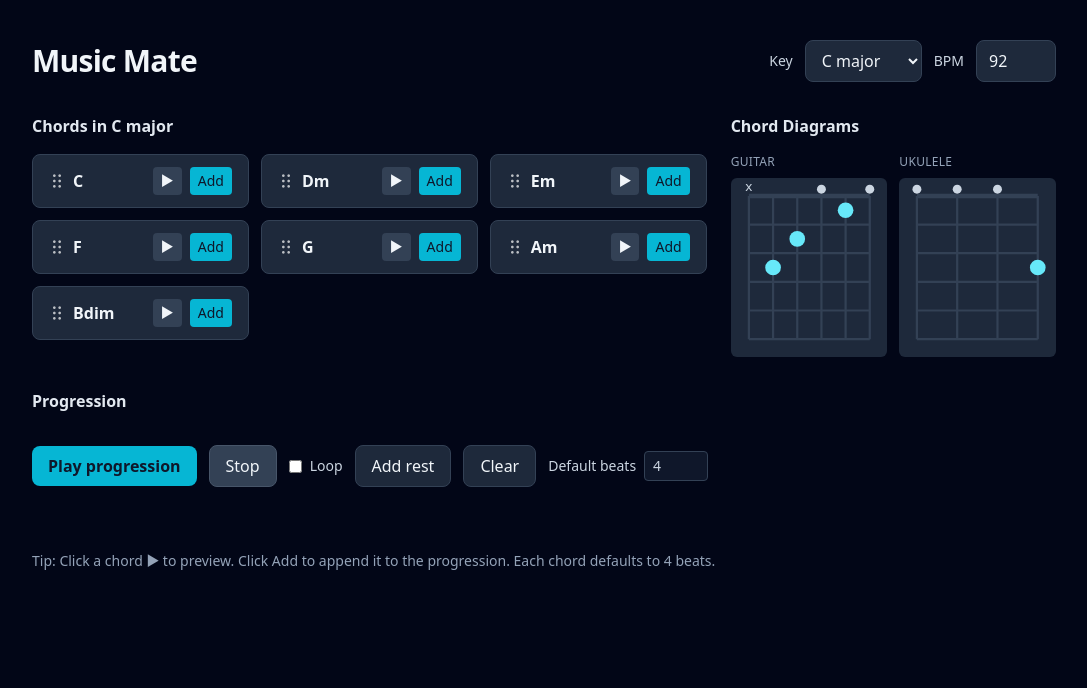
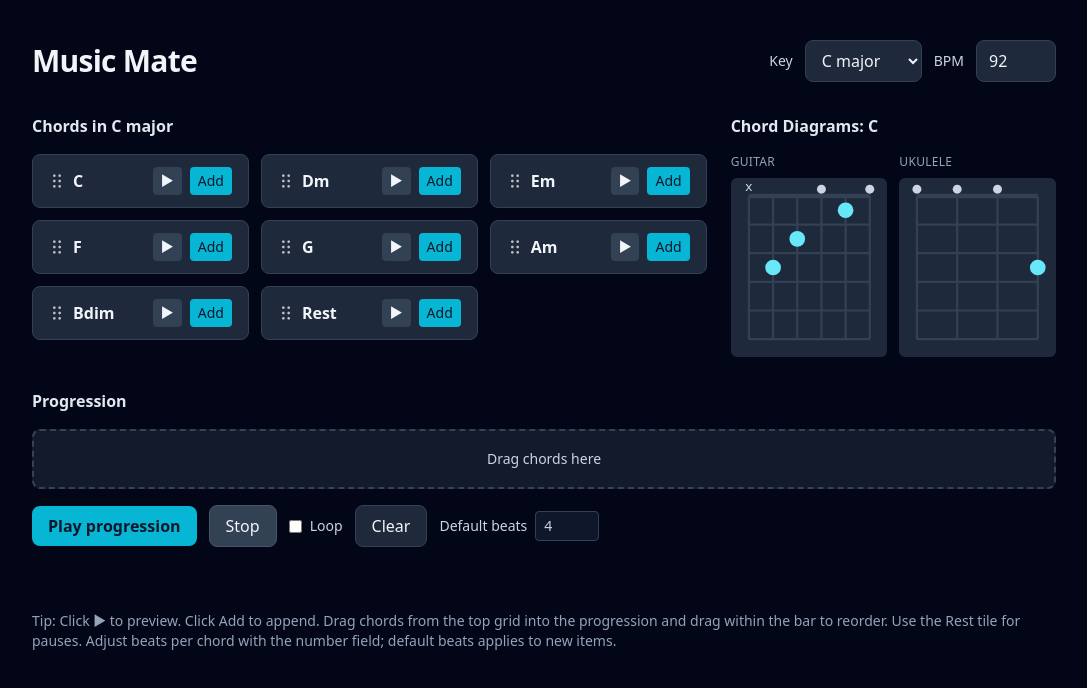
Before and after one commit to danrose499/Music-Mate, a Svelte app: page / in a window 1280 px wide. Shown: the top 688 px of the page, without its empty margins (96-1183 px from the left). Built offline with nearby package versions, Linux system fonts and the light colour scheme.

Commit message:
Documentation, DnD enhancements

```diff
--- a/src/App.svelte
+++ b/src/App.svelte
@@ -98,7 +98,8 @@
 
   function insertAt(index, chord) {
     const i = Math.max(0, Math.min(index ?? progression.length, progression.length))
-    const item = { chord, beats: defaultBeats }
+    const normalizedChord = chord === 'REST' ? null : chord
+    const item = { chord: normalizedChord, beats: defaultBeats }
     progression = [...progression.slice(0, i), item, ...progression.slice(i)]
   }
 
@@ -165,11 +166,13 @@
           {#each chords as c}
             <ChordButton name={c} onPreview={() => preview(c)} onAdd={() => addToProgression(c)} onSelect={() => selectChord(c)} />
           {/each}
+          <!-- Rest tile (draggable) -->
+          <ChordButton name="Rest" dragPayload="REST" onAdd={addRestToProgression} />
         </div>
       </div>
 
       <div class="space-y-4">
-        <h2 class="font-semibold text-slate-200">Chord Diagrams</h2>
+        <h2 class="font-semibold text-slate-200">Chord Diagrams: {currentChord}</h2>
         <div class="grid grid-cols-2 gap-3">
           <div class="space-y-2">
             <div class="text-xs uppercase tracking-wide text-slate-400">Guitar</div>
@@ -193,7 +196,6 @@
           <input type="checkbox" bind:checked={loop} class="accent-cyan-500" />
           Loop
         </label>
-        <button class="px-4 py-2 rounded-lg bg-slate-800 hover:bg-slate-700 border border-slate-700" on:click={addRestToProgression}>Add rest</button>
         <button class="px-4 py-2 rounded-lg bg-slate-800 hover:bg-slate-700 border border-slate-700" on:click={() => { progression = [] }}>Clear</button>
         <div class="flex items-center gap-2 text-sm text-slate-300">
           <label for="default-beats">Default beats</label>
@@ -202,6 +204,6 @@
       </div>
     </section>
 
-    <footer class="pt-8 text-sm text-slate-400">Tip: Click a chord ▶︎ to preview. Click Add to append it to the progression. Each chord defaults to 4 beats.</footer>
+    <footer class="pt-8 text-sm text-slate-400">Tip: Click ▶︎ to preview. Click Add to append. Drag chords from the top grid into the progression and drag within the bar to reorder. Use the Rest tile for pauses. Adjust beats per chord with the number field; default beats applies to new items.</footer>
   </div>
 </main>
--- a/src/components/ChordButton.svelte
+++ b/src/components/ChordButton.svelte
@@ -3,14 +3,16 @@
   export let onPreview
   export let onAdd
   export let onSelect
+  export let dragPayload = null
 
   let tempDragImage = null
   import dragIcon from '../assets/images/drag.png'
 
   function handleDragStart(e) {
-    e.dataTransfer.setData('application/x-chord', name)
+    const payload = dragPayload ?? name
+    e.dataTransfer.setData('application/x-chord', payload)
     // Fallback for browsers that strip custom types during dragover/drag
-    e.dataTransfer.setData('text/plain', `CHORD:${name}`)
+    e.dataTransfer.setData('text/plain', `CHORD:${payload}`)
     e.dataTransfer.effectAllowed = 'copyMove'
     const img = document.createElement('div')
     img.textContent = name
--- a/src/components/ProgressionBar.svelte
+++ b/src/components/ProgressionBar.svelte
@@ -93,6 +93,17 @@
     overSide = 'right'
   }
 
+  function onEmptyDragOver(e) {
+    handleDragOver(e)
+    const types = Array.from(e.dataTransfer?.types || [])
+    const isChord = types.includes('application/x-chord')
+    let chord = null
+    try { chord = e.dataTransfer?.getData('application/x-chord') || null } catch {}
+    ghostChord = isChord ? (chord || ghostChord || 'Chord') : null
+    overIndex = 0
+    overSide = 'left'
+  }
+
   function onItemDrop(e, i) {
     e.preventDefault()
     e.stopPropagation()
@@ -136,6 +147,7 @@
   {#each progression as item, i}
     <div
       class="flex items-center gap-2 bg-slate-800 border border-slate-700 px-3 py-2 rounded-lg cursor-move relative"
+      class:drop-highlight={(overIndex === i) || (overIndex === i + 1)}
       draggable="true"
       on:dragstart={(e) => handleDragStart(e, i)}
       on:dragover={(e) => onItemDragOver(e, i)}
@@ -167,15 +179,32 @@
       {/if}
     </div>
     {#if ghostChord && overIndex === i + 1 && (i + 1) < progression.length}
-      <div class="px-3 py-2 rounded-lg bg-cyan-500/30 border border-cyan-400 text-cyan-100 text-sm font-semibold">{ghostChord}</div>
+      <div class="px-3 py-2 rounded-lg bg-cyan-500/30 border border-cyan-400 text-cyan-100 text-sm font-semibold ghost-preview">{ghostChord === 'REST' ? 'Rest' : ghostChord}</div>
     {/if}
   {/each}
 
-  {#if overIndex === progression.length}
+  {#if overIndex === progression.length && progression.length > 0}
     <div class="w-0.5 h-6 bg-cyan-400 rounded self-center" />
     {#if ghostChord}
-      <div class="px-3 py-2 rounded-lg bg-cyan-500/30 border border-cyan-400 text-cyan-100 text-sm font-semibold">{ghostChord}</div>
+      <div class="px-3 py-2 rounded-lg bg-cyan-500/30 border border-cyan-400 text-cyan-100 text-sm font-semibold ghost-preview">{ghostChord === 'REST' ? 'Rest' : ghostChord}</div>
     {/if}
+  {/if}
+
+  {#if progression.length === 0}
+    <div
+      class="w-full min-h-[60px] flex items-center justify-center border-2 border-dashed border-slate-600/70 rounded-lg bg-slate-800/60 text-slate-300"
+      role="list"
+      aria-label="Empty progression drop zone"
+      on:dragover={onEmptyDragOver}
+      on:drop={(e) => onItemDrop(e, 0)}
+    >
+      <div class="pointer-events-none select-none text-sm">Drag chords here</div>
+      {#if ghostChord}
+        <div class="ml-3 px-3 py-2 rounded-lg bg-cyan-500/30 border border-cyan-400 text-cyan-100 text-sm font-semibold ghost-preview">
+          {ghostChord === 'REST' ? 'Rest' : ghostChord}
+        </div>
+      {/if}
+    </div>
   {/if}
 </div>
 
@@ -185,4 +214,19 @@
     opacity: 0.85;
     transform: scale(0.98);
   }
+
+  /* drop target highlight */
+  .drop-highlight {
+    box-shadow: inset 0 0 0 2px rgba(34, 211, 238, 0.35);
+    transition: box-shadow 120ms ease;
+  }
+
+  /* ghost preview animation */
+  @keyframes ghostIn {
+    from { transform: scale(0.96); opacity: 0.6; }
+    to { transform: scale(1); opacity: 1; }
+  }
+  .ghost-preview {
+    animation: ghostIn 140ms ease-out both;
+  }
 </style>
```
Also changed, not shown: 1 other file (tests, documents, lock files or other folders).
